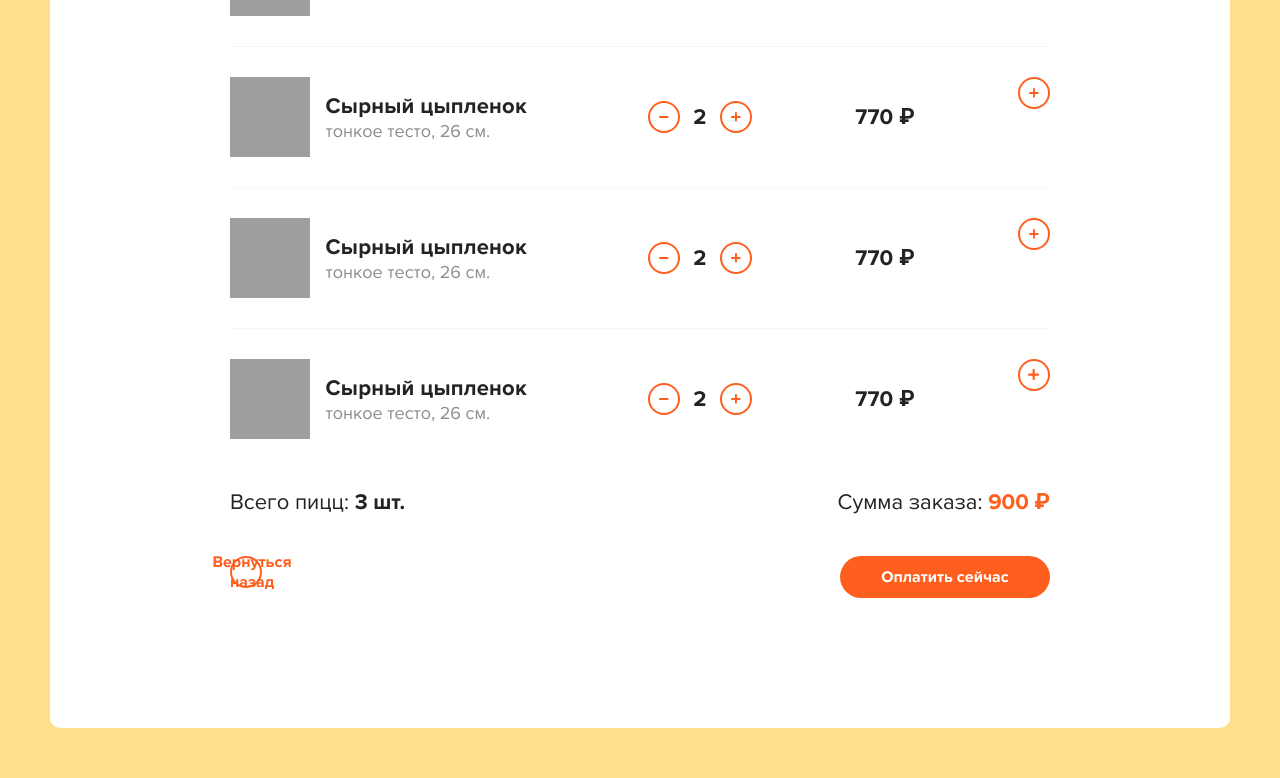
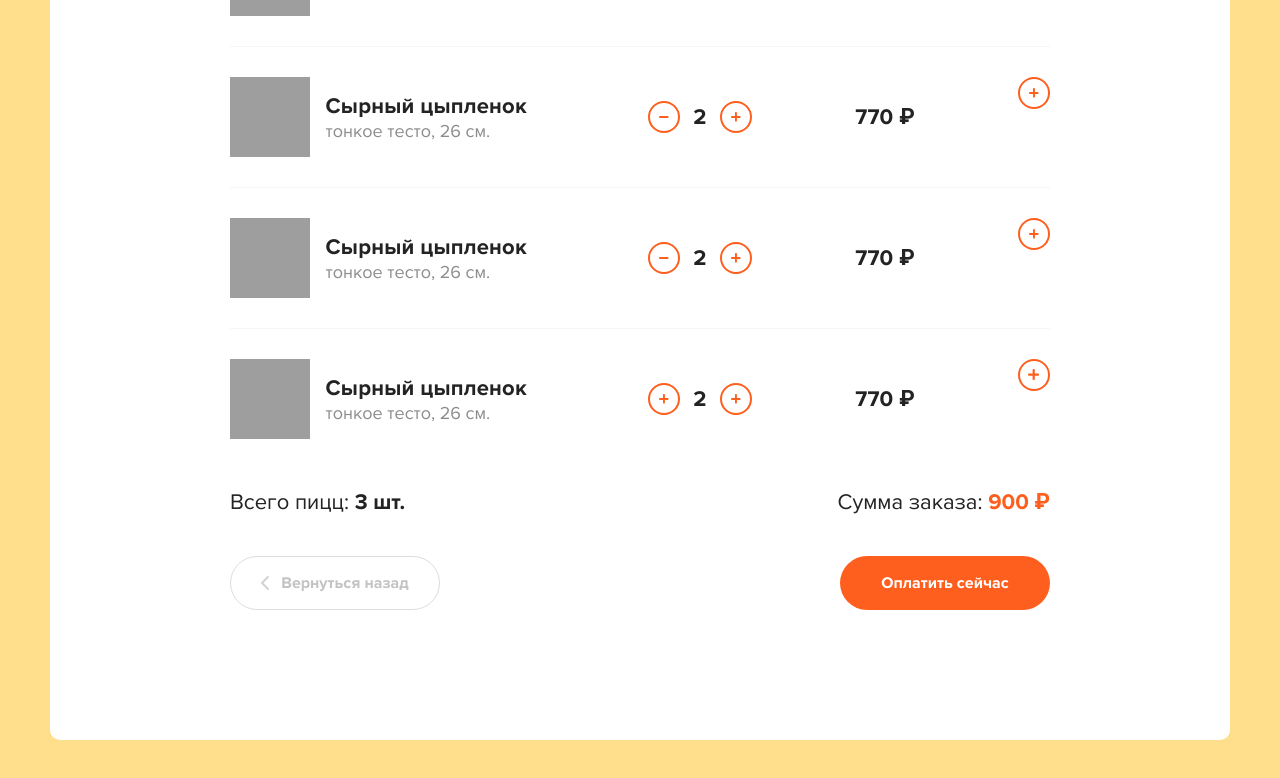
Before and after one commit to The73756/react-pizza, a React (Create React App) app: page /cart in a window 1280 px wide. Shown: the part 467-1245 px from the top of the page. Built offline with nearby package versions, Linux system fonts and the light colour scheme; grey boxes are pictures that could not be loaded.

Commit message:
minor fix styles

```diff
--- a/src/components/CartBlock/CartBlock.module.scss
+++ b/src/components/CartBlock/CartBlock.module.scss
@@ -122,7 +122,6 @@
   display: flex;
   justify-content: space-between;
   margin-top: 40px;
-}
 
   .goBackBtn {
     display: flex;
@@ -160,6 +159,7 @@
     width: 210px;
     font-weight: 600;
     font-size: 16px;
+  }
 }
 
 .itemCount {
--- a/src/components/CartBlock/index.jsx
+++ b/src/components/CartBlock/index.jsx
@@ -304,7 +304,7 @@ export default function CartBlock() {
             <p>тонкое тесто, 26 см.</p>
           </div>
           <div className={styles.itemCount}>
-            <div className={`button button--outline button--circle ${styles.itemCountMinus}`}>
+            <div className='button button--outline button--circle'>
               <svg
                 width='10'
                 height='10'
@@ -376,7 +376,7 @@ export default function CartBlock() {
           </span>
         </div>
         <div className={styles.bottomButtons}>
-          <a href='/' className={`button button--outline button--circle ${styles.goBackBtn}`}>
+          <a href='/' className={`button button--outline button--add ${styles.goBackBtn}`}>
             <svg
               width='8'
               height='14'
--- a/src/pages/NotFound.jsx
+++ b/src/pages/NotFound.jsx
@@ -3,5 +3,5 @@ import NotFoundBlock from '../components/NotFoundBlock';
 import React from 'react';
 
 export default function NotFound() {
-  return <NotFoundBlock></NotFoundBlock>;
+  return <NotFoundBlock />;
 }
```
Lines whose indentation alone changed are shown as unchanged.
